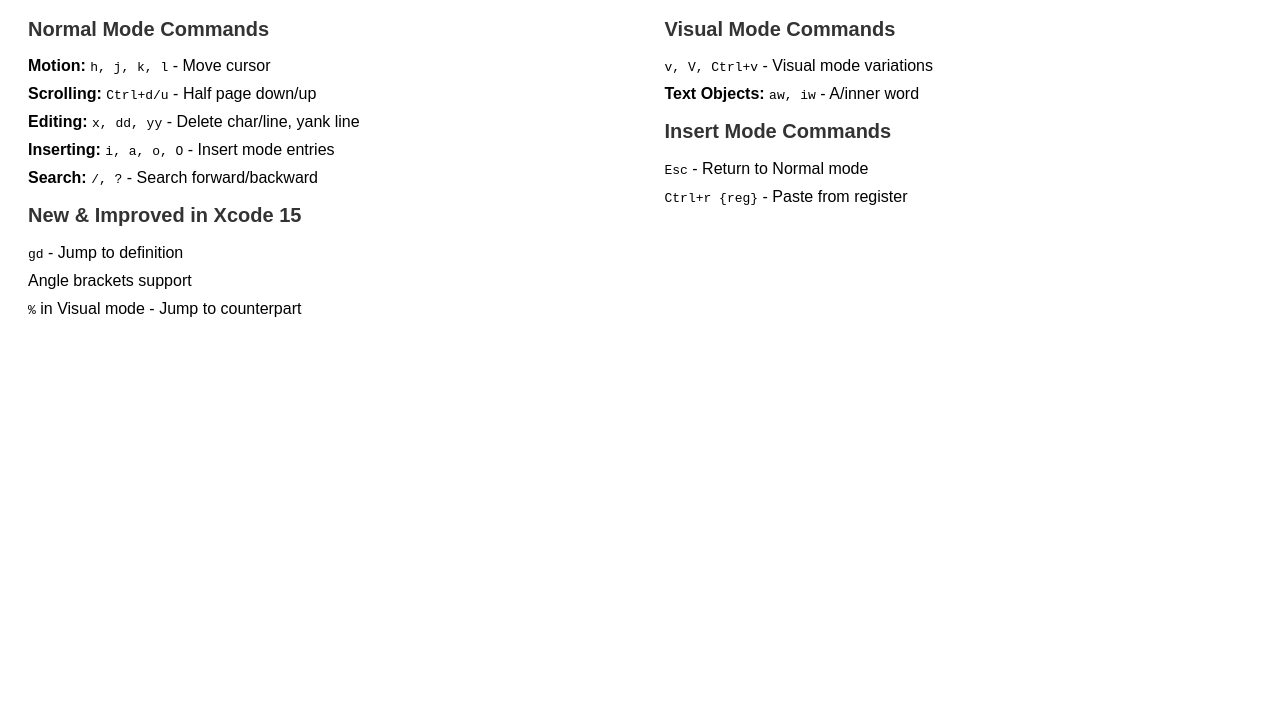
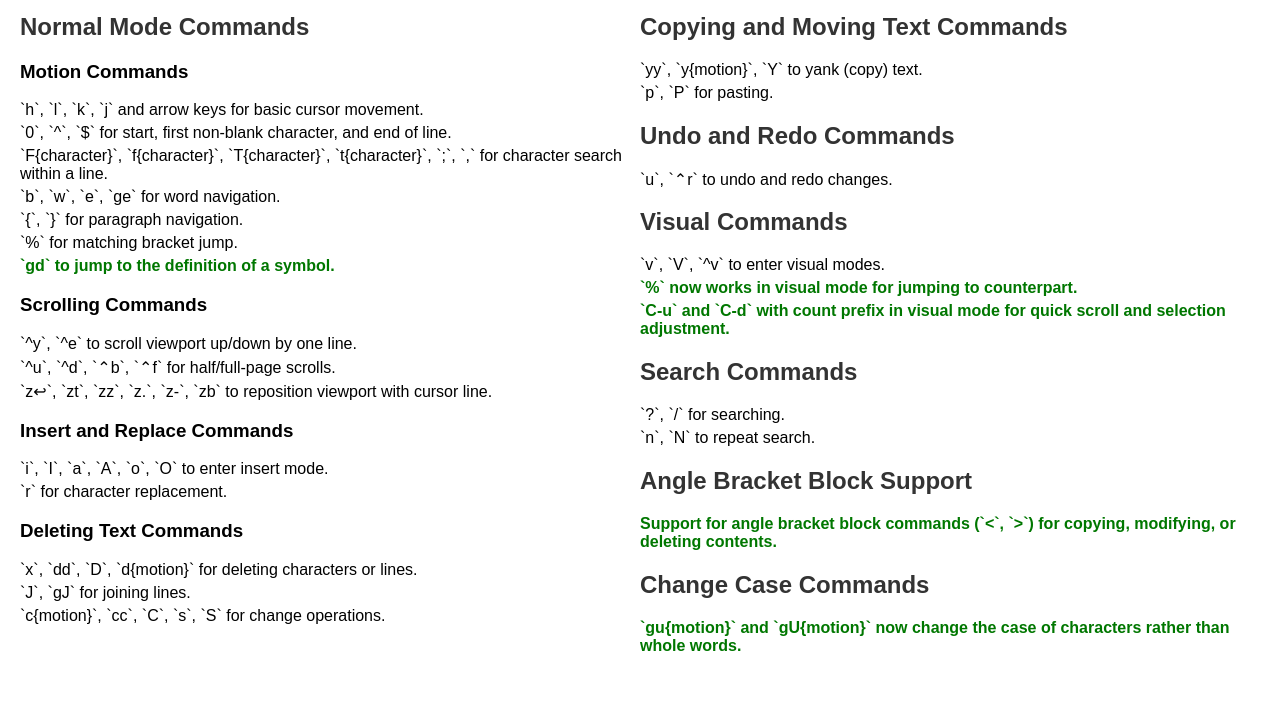
Before and after one commit to viktart/xcode_vim_cheatsheet.github.io, a plain HTML site: page index.html in a window 1280 px wide. Shown: the part 87-800 px from the top of the page. Drawn offline with Linux system fonts and the light colour scheme.

Commit message:
Update index.html

```diff
--- a/index.html
+++ b/index.html
@@ -7,7 +7,7 @@
 <style>
   body {
     font-family: Arial, sans-serif;
-    padding: 20px;
+    margin: 20px;
   }
   .container {
     display: flex;
@@ -15,14 +15,10 @@
     justify-content: space-between;
   }
   .column {
-    flex: 0 0 48%;
+    flex: 1 0 48%;
+    margin-bottom: 20px;
   }
-  h1 {
-    font-size: 24px;
-    text-align: center;
-  }
-  h2 {
-    font-size: 20px;
+  h1, h2 {
     color: #333;
   }
   ul {
@@ -30,42 +26,75 @@
     padding: 0;
   }
   li {
-    margin-bottom: 10px;
+    margin-bottom: 5px;
+  }
+  .new, .improved {
+    font-weight: bold;
+    color: #007700;
   }
 </style>
 </head>
 <body>
-<h1>Xcode 15 Vim Commands Cheatsheet</h1>
+<h1>Vim Commands in Xcode 15 Beta</h1>
 <div class="container">
   <div class="column">
     <h2>Normal Mode Commands</h2>
+    <h3>Motion Commands</h3>
     <ul>
-      <li><strong>Motion:</strong> <code>h, j, k, l</code> - Move cursor</li>
-      <li><strong>Scrolling:</strong> <code>Ctrl+d/u</code> - Half page down/up</li>
-      <li><strong>Editing:</strong> <code>x, dd, yy</code> - Delete char/line, yank line</li>
-      <li><strong>Inserting:</strong> <code>i, a, o, O</code> - Insert mode entries</li>
-      <li><strong>Search:</strong> <code>/, ?</code> - Search forward/backward</li>
+      <li>`h`, `l`, `k`, `j` and arrow keys for basic cursor movement.</li>
+      <li>`0`, `^`, `$` for start, first non-blank character, and end of line.</li>
+      <li>`F{character}`, `f{character}`, `T{character}`, `t{character}`, `;`, `,` for character search within a line.</li>
+      <li>`b`, `w`, `e`, `ge` for word navigation.</li>
+      <li>`{`, `}` for paragraph navigation.</li>
+      <li>`%` for matching bracket jump.</li>
+      <li class="new">`gd` to jump to the definition of a symbol.</li>
     </ul>
-
-    <h2>New & Improved in Xcode 15</h2>
+    <h3>Scrolling Commands</h3>
     <ul>
-      <li><code>gd</code> - Jump to definition</li>
-      <li>Angle brackets support</li>
-      <li><code>%</code> in Visual mode - Jump to counterpart</li>
+      <li>`^y`, `^e` to scroll viewport up/down by one line.</li>
+      <li>`^u`, `^d`, `⌃b`, `⌃f` for half/full-page scrolls.</li>
+      <li>`z↩`, `zt`, `zz`, `z.`, `z-`, `zb` to reposition viewport with cursor line.</li>
+    </ul>
+    <h3>Insert and Replace Commands</h3>
+    <ul>
+      <li>`i`, `I`, `a`, `A`, `o`, `O` to enter insert mode.</li>
+      <li>`r` for character replacement.</li>
+    </ul>
+    <h3>Deleting Text Commands</h3>
+    <ul>
+      <li>`x`, `dd`, `D`, `d{motion}` for deleting characters or lines.</li>
+      <li>`J`, `gJ` for joining lines.</li>
+      <li>`c{motion}`, `cc`, `C`, `s`, `S` for change operations.</li>
     </ul>
   </div>
-
   <div class="column">
-    <h2>Visual Mode Commands</h2>
+    <h2>Copying and Moving Text Commands</h2>
     <ul>
-      <li><code>v, V, Ctrl+v</code> - Visual mode variations</li>
-      <li><strong>Text Objects:</strong> <code>aw, iw</code> - A/inner word</li>
+      <li>`yy`, `y{motion}`, `Y` to yank (copy) text.</li>
+      <li>`p`, `P` for pasting.</li>
     </ul>
-
-    <h2>Insert Mode Commands</h2>
+    <h2>Undo and Redo Commands</h2>
     <ul>
-      <li><code>Esc</code> - Return to Normal mode</li>
-      <li><code>Ctrl+r {reg}</code> - Paste from register</li>
+      <li>`u`, `⌃r` to undo and redo changes.</li>
+    </ul>
+    <h2>Visual Commands</h2>
+    <ul>
+      <li>`v`, `V`, `^v` to enter visual modes.</li>
+      <li class="new">`%` now works in visual mode for jumping to counterpart.</li>
+      <li class="new">`C-u` and `C-d` with count prefix in visual mode for quick scroll and selection adjustment.</li>
+    </ul>
+    <h2>Search Commands</h2>
+    <ul>
+      <li>`?`, `/` for searching.</li>
+      <li>`n`, `N` to repeat search.</li>
+    </ul>
+    <h2>Angle Bracket Block Support</h2>
+    <ul>
+      <li class="new">Support for angle bracket block commands (`<`, `>`) for copying, modifying, or deleting contents.</li>
+    </ul>
+    <h2>Change Case Commands</h2>
+    <ul>
+      <li class="improved">`gu{motion}` and `gU{motion}` now change the case of characters rather than whole words.</li>
     </ul>
   </div>
 </div>
```
